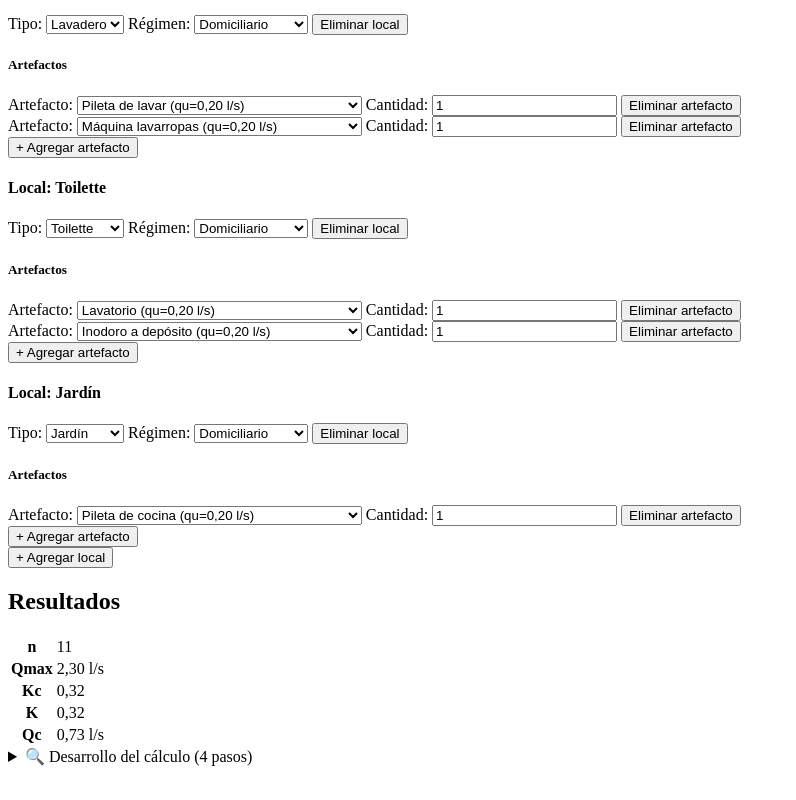
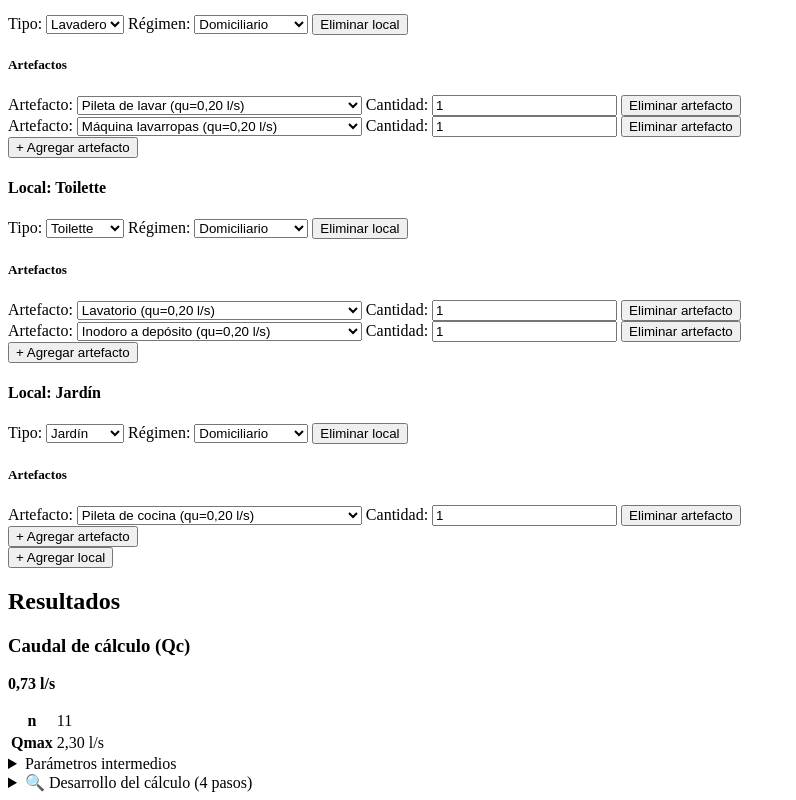
Before and after one commit to nicolasambrosoeras-ctrl/IUAS, a React (Vite) app: page / in a window 1280 px wide. Shown: the part 770-1570 px from the top of the page, without its empty margins (0-796 px from the left). Before the commit the page ends 1544 px from the top, so only its background shows below. Built offline with nearby package versions, Linux system fonts and the light colour scheme.

Commit message:
Interfaz: jerarquizar resultados del Motor de Demanda
Destaca Qc como resultado principal del módulo,
mantiene n y Qmax como magnitudes derivadas visibles
y agrupa Kc y K como parámetros intermedios plegables.

No modifica cálculos, unidades ni contratos.

```diff
--- a/src/interfaz/paginas/MotorDemandaPantalla.tsx
+++ b/src/interfaz/paginas/MotorDemandaPantalla.tsx
@@ -433,6 +433,14 @@ function Resultados({ resultado }: { resultado: ResultadoDeCalculo }) {
   return (
     <section>
       <h2>Resultados</h2>
+
+      <h3>Caudal de cálculo (Qc)</h3>
+      <p>
+        <strong>
+          <ValorCalculadoTexto valor={qc} />
+        </strong>
+      </p>
+
       <table>
         <tbody>
           <tr>
@@ -445,6 +453,13 @@ function Resultados({ resultado }: { resultado: ResultadoDeCalculo }) {
               <ValorCalculadoTexto valor={qmax} />
             </td>
           </tr>
+        </tbody>
+      </table>
+
+      <details>
+        <summary>Parámetros intermedios</summary>
+        <table>
+          <tbody>
             <tr>
               <th>Kc</th>
               <td>
@@ -457,14 +472,9 @@ function Resultados({ resultado }: { resultado: ResultadoDeCalculo }) {
                 <ValorCalculadoTexto valor={k} />
               </td>
             </tr>
-          <tr>
-            <th>Qc</th>
-            <td>
-              <ValorCalculadoTexto valor={qc} />
-            </td>
-          </tr>
           </tbody>
         </table>
+      </details>
     </section>
   )
 }
```
Lines whose indentation alone changed are shown as unchanged.
